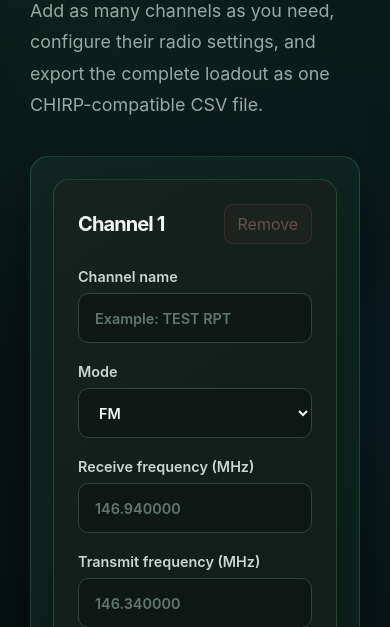
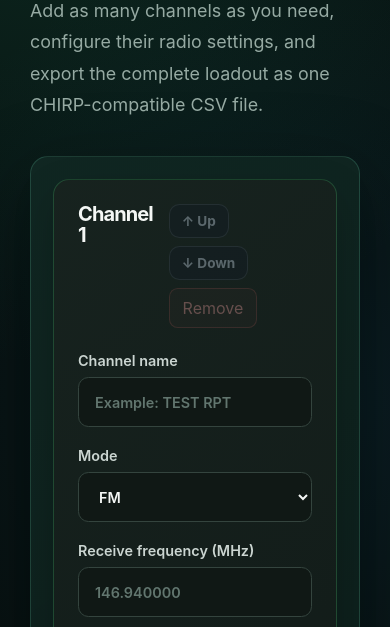
Before and after one commit to TimothyThurston/radio-loadout, a FastAPI app: page /builder in a window 390 px wide. Shown: the part 364-991 px from the top of the page. Run offline with FastAPI, Linux system fonts and the light colour scheme; parts of the project's set-up code (start-up, migrations or seed data) failed here and were passed over.

Commit message:
Add channel reordering controls

```diff
--- a/src/radio_loadout/web/static/builder.js
+++ b/src/radio_loadout/web/static/builder.js
@@ -221,10 +221,18 @@ function updateChannelNumbers() {
         card.querySelector("[data-channel-number]").textContent =
             `Channel ${index + 1}`;
 
+        const moveUpButton = card.querySelector(
+            "[data-move-channel-up]"
+        );
+        const moveDownButton = card.querySelector(
+            "[data-move-channel-down]"
+        );
         const removeButton = card.querySelector(
             "[data-remove-channel]"
         );
 
+        moveUpButton.disabled = index === 0;
+        moveDownButton.disabled = index === cards.length - 1;
         removeButton.disabled = cards.length === 1;
     });
 }
@@ -324,9 +332,49 @@ function addChannel() {
     updateChannelNumbers();
 }
 
+function moveChannelUp(card) {
+    const previousCard = card.previousElementSibling;
+
+    if (
+        previousCard
+        && previousCard.matches("[data-channel-card]")
+    ) {
+        channelList.insertBefore(card, previousCard);
+        updateChannelNumbers();
+    }
+}
+
+function moveChannelDown(card) {
+    const nextCard = card.nextElementSibling;
+
+    if (
+        nextCard
+        && nextCard.matches("[data-channel-card]")
+    ) {
+        channelList.insertBefore(nextCard, card);
+        updateChannelNumbers();
+    }
+}
+
 addChannelButton.addEventListener("click", addChannel);
 
 channelList.addEventListener("click", (event) => {
+    const card = event.target.closest("[data-channel-card]");
+
+    if (!card) {
+        return;
+    }
+
+    if (event.target.closest("[data-move-channel-up]")) {
+        moveChannelUp(card);
+        return;
+    }
+
+    if (event.target.closest("[data-move-channel-down]")) {
+        moveChannelDown(card);
+        return;
+    }
+
     const removeButton = event.target.closest(
         "[data-remove-channel]"
     );
@@ -335,7 +383,7 @@ channelList.addEventListener("click", (event) => {
         return;
     }
 
-    removeButton.closest("[data-channel-card]").remove();
+    card.remove();
     updateChannelNumbers();
 });
 
--- a/src/radio_loadout/web/static/styles.css
+++ b/src/radio_loadout/web/static/styles.css
@@ -809,3 +809,56 @@ textarea:focus {
         text-align: center;
     }
 }
+.channel-card-actions {
+    display: flex;
+    flex-wrap: wrap;
+    align-items: center;
+    justify-content: flex-end;
+    gap: 0.5rem;
+}
+
+.channel-order-button {
+    padding: 0.5rem 0.75rem;
+    border: 1px solid rgba(148, 163, 184, 0.35);
+    border-radius: 0.65rem;
+    background: rgba(15, 23, 42, 0.7);
+    color: #dbeafe;
+    font: inherit;
+    font-size: 0.85rem;
+    font-weight: 700;
+    cursor: pointer;
+    transition:
+        border-color 150ms ease,
+        background-color 150ms ease,
+        color 150ms ease,
+        transform 150ms ease;
+}
+
+.channel-order-button:hover:not(:disabled) {
+    border-color: rgba(56, 189, 248, 0.8);
+    background: rgba(14, 116, 144, 0.35);
+    color: #ffffff;
+    transform: translateY(-1px);
+}
+
+.channel-order-button:focus-visible {
+    outline: 3px solid rgba(56, 189, 248, 0.45);
+    outline-offset: 2px;
+}
+
+.channel-order-button:disabled {
+    opacity: 0.35;
+    cursor: not-allowed;
+    transform: none;
+}
+
+@media (max-width: 640px) {
+    .channel-card-header {
+        align-items: flex-start;
+        gap: 1rem;
+    }
+
+    .channel-card-actions {
+        justify-content: flex-start;
+    }
+}
--- a/src/radio_loadout/web/templates/builder.html
+++ b/src/radio_loadout/web/templates/builder.html
@@ -76,6 +76,25 @@
                 <div class="channel-card-header">
                     <h2 data-channel-number>Channel</h2>
 
+                    <div class="channel-card-actions">
+                        <button
+                            class="channel-order-button"
+                            type="button"
+                            data-move-channel-up
+                            aria-label="Move channel up"
+                        >
+                            ↑ Up
+                        </button>
+
+                        <button
+                            class="channel-order-button"
+                            type="button"
+                            data-move-channel-down
+                            aria-label="Move channel down"
+                        >
+                            ↓ Down
+                        </button>
+
                         <button
                             class="remove-channel"
                             type="button"
@@ -83,6 +102,7 @@
                         >
                             Remove
                         </button>
+                    </div>
                 </div>
 
                 <div class="form-grid">
```
Also changed, not shown: tests/test_web.py (+2 -1 lines). Lines whose indentation alone changed are shown as unchanged.
